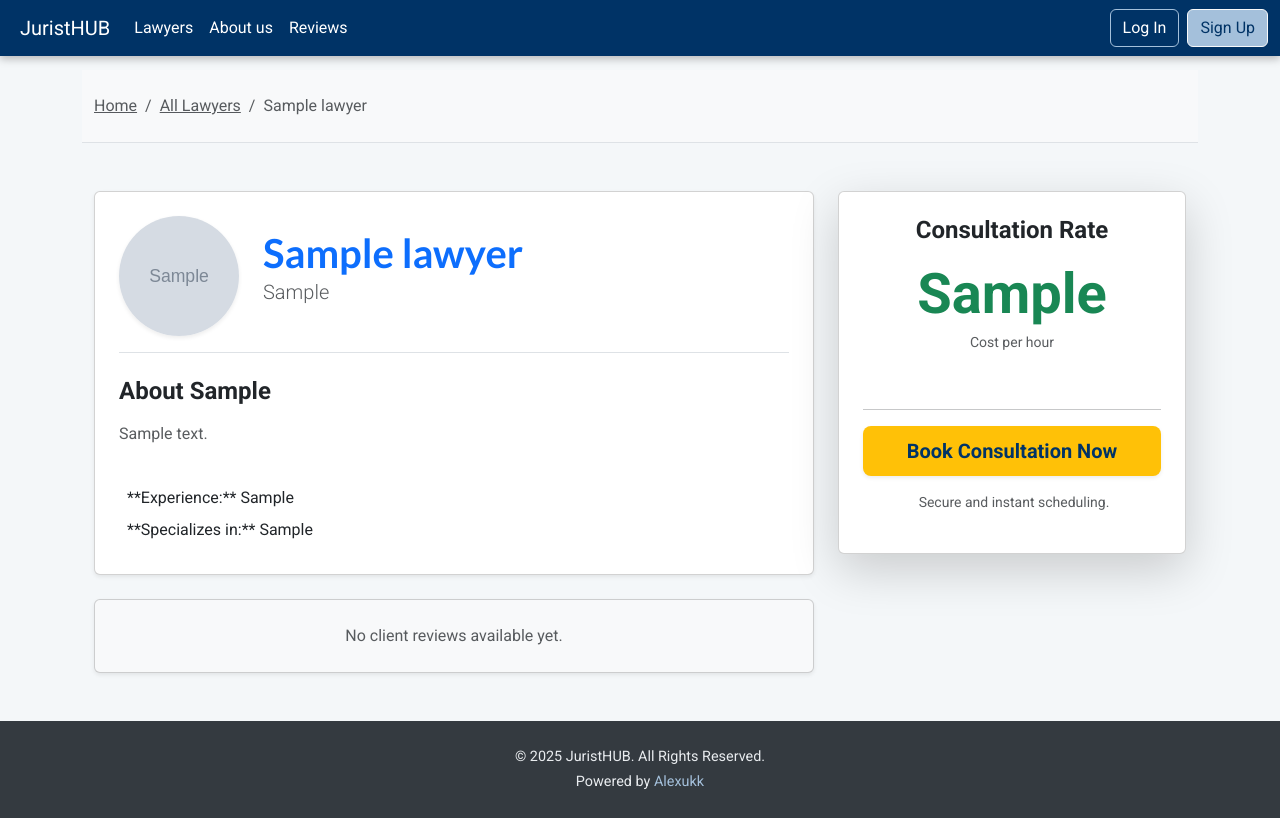
After one commit to Alexukk/juristHUB, a Flask app: page /lawyer/panel/1 in a window 1280 px wide. The commit adds this page. Run offline with Flask 3, Linux system fonts and the light colour scheme; tables that the repository leaves empty hold one stand-in row (values such as "Sample post"); grey boxes marked "Sample" are stand-in pictures.

Commit message:
Own page for lawyer added

```diff
--- a/app.py
+++ b/app.py
@@ -108,17 +108,26 @@ def admin_panel():
 
     return "Admin Panel - Coming Soon"
 
-@app.route('/lawyer/<int:lawyer_id>/panel')
+
+from flask import render_template, abort
+
+
+@app.route('/lawyer/panel/<int:lawyer_id>')
 def lawyer_panel(lawyer_id):
-
-    return f"Lawyer Panel for ID: {lawyer_id}"
-
+    query = db.select(Lawyer).filter(Lawyer.id == lawyer_id)
+    lawyer = db.session.execute(query).scalar_one_or_none()
+    if lawyer is None:
+        abort(404)
+    return render_template("lawyer_page.html", lawyer=lawyer)
 @app.route('/client/<int:client_id>/panel')
 def client_panel(client_id):
 
     return f"Client Panel for ID: {client_id}"
 
 
+@app.route("/book-consultation/<int:lawyer_id>")
+def book_consultation(lawyer_id):
+    pass
 with app.app_context():
     db.create_all()
 
--- a/templates/index.html
+++ b/templates/index.html
@@ -83,7 +83,7 @@
 
                             <p class="card-text text-muted flex-grow-1">{{ lawyer.description }}</p>
 
-                            <a href="/book/{{ lawyer.id }}" class="btn btn-warning fw-bold mt-auto btn-consult-card">
+                            <a href="{{ url_for('lawyer_panel', lawyer_id=lawyer.id) }}" class="btn btn-warning fw-bold mt-auto btn-consult-card">
                                 Book Consultation
                             </a>
                         </div>
--- /dev/null
+++ b/templates/lawyer_page.html
@@ -0,0 +1,81 @@
+{% extends "base.html" %}
+
+{% block title %}{{ lawyer.name }} Profile - JuristHUB{% endblock %}
+
+{% block content %}
+
+    <header class="py-4 bg-light border-bottom">
+        <div class="container">
+            <nav aria-label="breadcrumb">
+                <ol class="breadcrumb mb-0">
+                    <li class="breadcrumb-item"><a href="{{ url_for('index') }}" class="text-muted">Home</a></li>
+                    <li class="breadcrumb-item"><a href="{{ url_for('all_lawyers') }}" class="text-muted">All Lawyers</a></li>
+                    <li class="breadcrumb-item active" aria-current="page">{{ lawyer.name }}</li>
+                </ol>
+            </nav>
+        </div>
+    </header>
+
+    <section class="py-5">
+        <div class="container">
+            <div class="row g-4">
+
+                <div class="col-lg-8">
+                    <div class="card shadow-sm p-4 mb-4 animate__animated animate__fadeInLeft">
+
+                        <div class="d-flex align-items-center mb-4 border-bottom pb-3">
+                            <img src="{{ lawyer.photo_url or url_for('static', filename='images/default_avatar.png') }}"
+                                 class="rounded-circle object-fit-cover me-4 shadow-sm"
+                                 style="width: 120px; height: 120px;"
+                                 alt="{{ lawyer.name }}">
+                            <div>
+                                <h1 class="fw-bold mb-0 text-primary">{{ lawyer.name }}</h1>
+                                <p class="lead text-muted">{{ lawyer.specialization }}</p>
+                            </div>
+                        </div>
+
+                        <h4 class="fw-bold mb-3">About {{ lawyer.name.split(' ')[0] }}</h4>
+                        <p class="text-muted">{{ lawyer.description | default('No detailed description provided.') }}</p>
+
+                        <div class="row mt-4">
+                            <div class="col-md-6">
+                                <p class="mb-2"><i class="fas fa-briefcase text-info me-2"></i> **Experience:** {{ lawyer.experience | default('N/A') }}</p>
+                                <p class="mb-2"><i class="fas fa-gavel text-info me-2"></i> **Specializes in:** {{ lawyer.specialization | default('General Practice') }}</p>
+                            </div>
+                        </div>
+
+                    </div>
+
+                    <div class="card shadow-sm p-4 bg-light text-center">
+                        <p class="text-muted mb-0">No client reviews available yet.</p>
+                    </div>
+
+                </div>
+
+                <div class="col-lg-4">
+                    <div class="card shadow-lg p-4 sticky-top booking-card animate__animated animate__fadeInRight" style="top: 20px;">
+                        <h4 class="fw-bold mb-3 text-center">Consultation Rate</h4>
+
+                        <div class="text-center mb-4">
+                            <span class="display-4 fw-bold text-success">{{ lawyer.price | default('N/A') }}</span>
+                            <p class="text-muted small mt-1">Cost per hour</p>
+                        </div>
+
+                        <hr>
+
+                        <a href="{{ url_for('book_consultation', lawyer_id=lawyer.id) }}"
+                           class="btn btn-warning btn-lg w-100 fw-bold shadow-sm">
+                            Book Consultation Now
+                        </a>
+
+                        <p class="text-center text-muted small mt-3">
+                            <i class="fas fa-lock me-1"></i> Secure and instant scheduling.
+                        </p>
+                    </div>
+                </div>
+
+            </div>
+        </div>
+    </section>
+
+{% endblock %}
```
